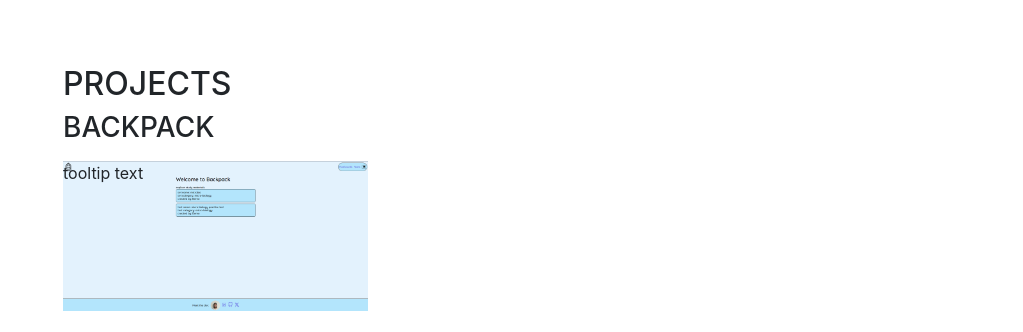
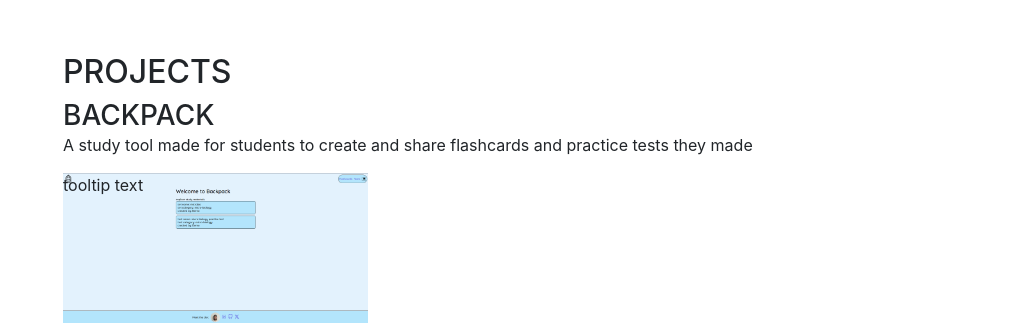
Before and after one commit to Lalo-B/Lalos-portfolio-site, a website with bundled scripts: page index.html in a window 1280 px wide. Shown: the part 800-1132 px from the top of the page, without its empty margins (257-1280 px from the left). Built offline with nearby package versions, Linux system fonts and the light colour scheme; a web font is replaced by a local one.

Commit message:
added p tag text

```diff
--- a/index.html
+++ b/index.html
@@ -169,7 +169,7 @@
         <div class="my-auto">
           <h2>Projects</h2>
           <h3 class="mb-0">Backpack</h3>
-          <p></p>
+          <p>A study tool made for students to create and share flashcards and practice tests they made</p>
           <div class="tooltip-parent-div">
             <img src="./img/backpack.png" class="project-images"/>
             <div class="tooltip-images"> tooltip text</div>
@@ -252,9 +252,9 @@
             <li class="list-inline-item">
               <i class="devicons devicons-npm"></i>
             </li>
-            <li class="list-inline-item">
+            <!-- <li class="list-inline-item">
               <i class="devicons devicons-"></i>
-            </li>
+            </li> -->
           </ul>
 
           <div class="subheading mb-3">Workflow</div>
```
